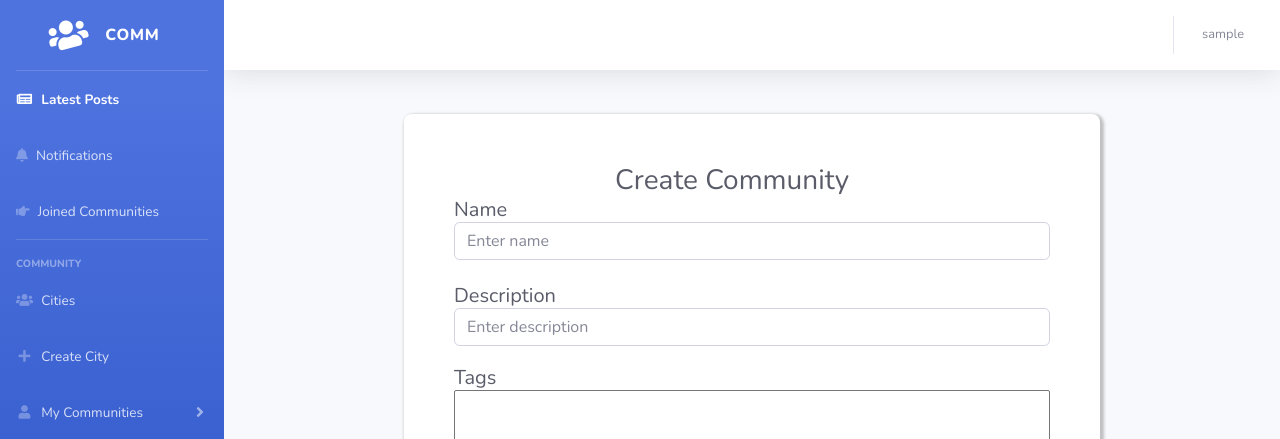
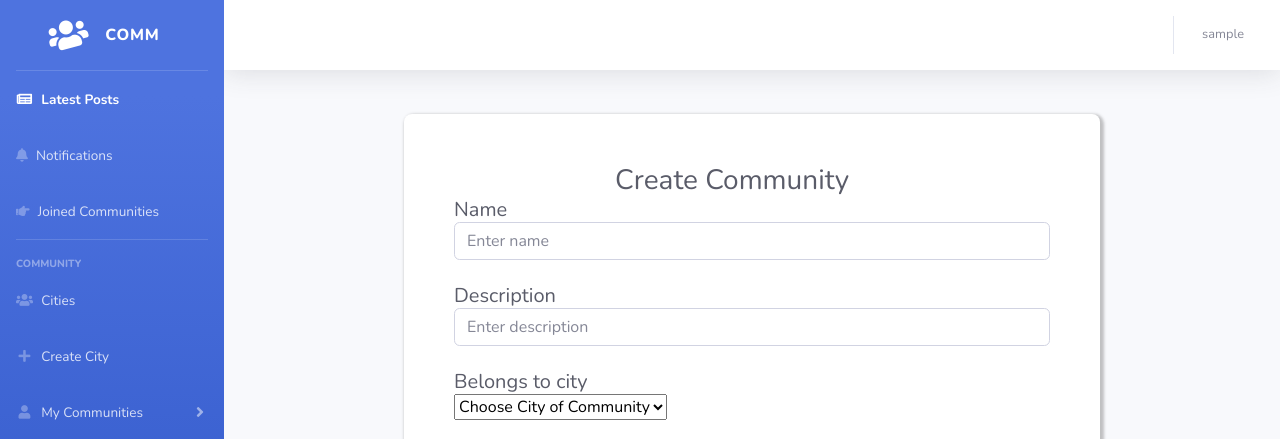
Before and after one commit to bengibaykal/swe574group1, a Django app: page /communites-create in a window 1280 px wide. Shown: the top 439 px of the page. Run offline with Django 3.2, Linux system fonts and the light colour scheme; the visitor is signed in with stand-in values (Sample User, id 1); data that the repository does not hold is empty; some libraries are stand-ins or nearby versions.

Commit message:
Listing cities in dropdown and creating community with city added.

```diff
--- a/cityapp/templates/user/create_community.html
+++ b/cityapp/templates/user/create_community.html
@@ -26,6 +26,10 @@
                     <input name="description" type="name" class="form-control form-control-user"
                            id="data_type_description"
                            aria-describedby="nameHelp" placeholder="Enter description">
+                    <br>
+                    <h5 class="mb-0 text-gray-800">Belongs to city</h5>
+                    <select id="locality-dropdown" name="locality"></select>
+                    <br>
                     <div style="margin: 20px 0 20px 0">
                         <h5 class="mb-0 text-gray-800">Tags</h5>
                         <select id="myTags" size="8" style="width: 100%;"></select>
@@ -48,8 +52,28 @@
             </div>
         </div>
     </div>
+
     <script>
 
+        //Filling dropdown by the names of cities
+        let dropdown = $('#locality-dropdown');
+        dropdown.empty();
+        dropdown.append('<option selected="true" disabled>Choose City of Community</option>');
+        dropdown.prop('selectedIndex', 0);
+        $.ajax({
+                method: "GET",
+                url: "{% url "city:all-cities" %}",
+                success: function (data) {
+                    var cities = data["cities"];
+                    var obj = JSON.parse(cities)
+                    var arrayLength = obj.length;
+                    for (var i = 0; i < arrayLength; i++) {
+                        var city = obj[i].fields.name
+                        dropdown.append($('<option></option>').attr('value', city).text(city));
+                    }
+                   console.log(obj);
+                },
+        });
 
         function csrfSafeMethod(method) {
             // these HTTP methods do not require CSRF protection
@@ -72,10 +96,12 @@
                     }
                 }
             });
-            $.ajax({
+            var selectedCity = document.getElementById("locality-dropdown").value
+            if(selectedCity != "Choose City of Community"){
+                $.ajax({
                 method: "POST",
                 url: "{% url "community:communities-create" %}",
-                data: {tag: tags, name, description},
+                data: {tag: tags, name, description, selectedCity},
                 success: function (data) {
                     var community_id = data["community_id"];
                     if(community_id) {
@@ -86,6 +112,10 @@
                     }
                 },
             })
+            }
+            else{
+                alert("City Selection is required field, please select the city of community")
+            }
         };
 
         $('#community_name').on('keyup', function () {
```
